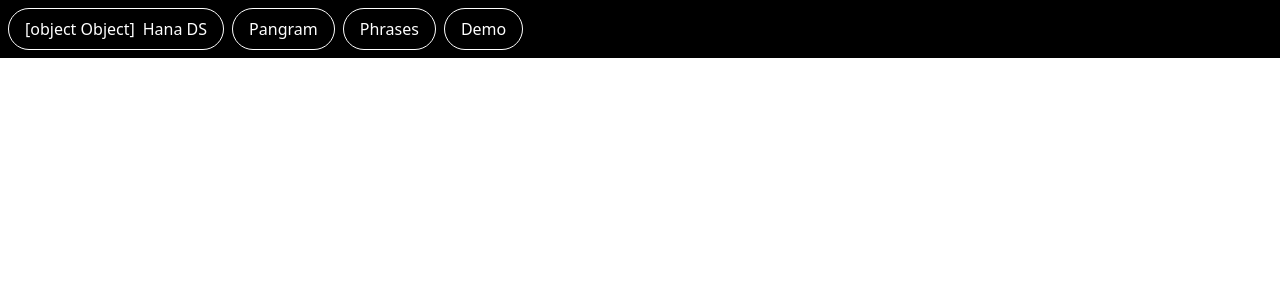
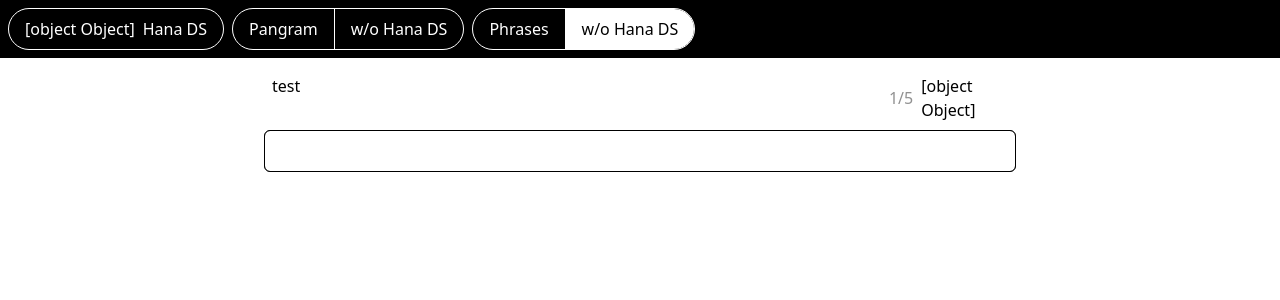
Before and after one commit to nasicha/keyboard, a Nuxt app: page /phrases_without_keyboard in a window 1280 px wide. Shown: the top 300 px of the page. Built offline with nearby package versions, Linux system fonts and the light colour scheme.

Commit message:
feat: summer cleanup, added w/o keyboard pages for case study

```diff
--- a/components/Molecules/Header.vue
+++ b/components/Molecules/Header.vue
@@ -2,14 +2,19 @@
   <div class="nav">
     <NuxtLink
       to="/"
-      class="flex justify-center items-center gap-2"
+      class="nav-link nav-link-logo"
     >
       <HanaDSLogo class="w-8 h-8" />
       <span>Hana DS</span>
     </NuxtLink>
-    <NuxtLink to="/pangram">Pangram</NuxtLink>
-    <NuxtLink to="/phrases">Phrases</NuxtLink>
-    <NuxtLink to="/demo">Demo</NuxtLink>
+    <div class="nav-link nav-link-wrapper">
+      <NuxtLink to="/pangram">Pangram</NuxtLink>
+      <NuxtLink to="/pangram_without_keyboard">w/o Hana DS</NuxtLink>
+    </div>
+    <div class="nav-link nav-link-wrapper">
+      <NuxtLink to="/phrases">Phrases</NuxtLink>
+      <NuxtLink to="/phrases_without_keyboard">w/o Hana DS</NuxtLink>
+    </div>
   </div>
 </template>
 <script setup lang="ts">
@@ -18,18 +23,35 @@ import HanaDSLogo from "@/assets/icons/hana_ds-logo-bg.svg?component";
 <style lang="scss" scoped>
 .nav {
   @apply flex w-full bg-base p-2 items-center gap-2;
+  &-link {
+    @apply text-center text-secondary bg-base border border-secondary rounded-full;
 
-  & a {
-    @apply text-center text-secondary px-4 py-2 bg-base border border-secondary rounded-full;
+    &-logo {
+      @apply flex justify-center px-4 py-2 items-center gap-2;
+    }
 
-    &.router-link-active {
+    &-wrapper {
+      @apply flex h-full overflow-hidden;
+
+      & > a {
+        @apply first:border-r px-4 py-2;
+        &.router-link-active {
+          @apply bg-secondary text-base border-base;
+        }
+
+        &:hover {
+          @apply bg-secondary text-base border-base;
+        }
+      }
+    }
+
+    &.router-link-active:not(.nav-link-wrapper) {
       @apply bg-secondary text-base border-base;
     }
 
-    &:hover {
+    &:hover:not(.nav-link-wrapper) {
       @apply bg-secondary text-base border-base;
     }
   }
-
 }
 </style>
--- a/components/Organisms/KeyboardWithPhrases.vue
+++ b/components/Organisms/KeyboardWithPhrases.vue
@@ -51,7 +51,7 @@ import { timeIntervalHelper } from "@/types/timeIntervalHelper";
 import { mapGamepadToXbox360Controller } from "@vueuse/core";
 import { toRefs } from "vue";
 
-const props = defineProps<{ gamepad: Gamepad; phrases: string[]; showGamepad?: boolean }>();
+const props = defineProps<{ gamepad: Gamepad; phrases: string[]; showHanaDS?: boolean }>();
 
 // time & animation variables
 const multiDelay = 500;
--- /dev/null
+++ b/pages/pangram_without_keyboard.vue
@@ -0,0 +1,99 @@
+<template>
+    <div class="flex flex-col">
+    <div class="w-full h-auto px-2 pb-2 flex justify-between">
+      <span
+        v-html="phrase"
+        class="resize-none w-full"
+      />
+      <div
+        v-if="phrases.length > 1"
+        class="flex items-center gap-2"
+      >
+        <span class="text-background">{{ phrasesIndex+1 }}/{{ phrases.length }}</span>
+        <IconStart class="h-6 w-6 rounded-full stroke-base stroke-[4]" :class="{ [`invert`]: animateStart }" />
+      </div>
+    </div>
+    <div class="relative mb-4">
+      <input
+        v-model="input"
+        ref="inputField"
+        @keyup.enter="submitPhrase"
+        @click="setCursor"
+        class="relative z-10 bg-transparent w-full p-2 border rounded-md border-base resize-none outline-none"
+      />
+      <div
+        class="absolute top-0 left-0 w-full h-full z-0 border rounded-md border-base opacity-60"
+        :class="{ phrase__correct: animatePhraseState === 1, phrase__wrong: animatePhraseState === 2}" />
+    </div>
+  </div>
+</template>
+
+<script setup lang="ts">
+import { useGamepad } from "@vueuse/core";
+import Infotable from "~/components/Molecules/Infotable.vue";
+import Alert from "~/components/Molecules/Alert.vue";
+
+
+const input = ref("");
+const inputArray = ref<string[]>([]);
+const inputField = ref<HTMLTextAreaElement | null>(null);
+
+onMounted(() => {
+  inputField.value?.focus();
+});
+
+/*
+* phrase logic
+*/
+const phrasesIndex = ref(0);
+const animateStart = ref(false);
+const animatePhraseState = ref(0);
+
+const phrases = ref<string[]>([]);
+phrases.value.push("The quick brown fox jumps over the lazy dog.")
+const phrase = ref("");
+phrase.value = phrases.value[phrasesIndex.value];
+
+const nextPhrase = () => {
+  phrasesIndex.value = (phrasesIndex.value + 1) % phrases.value.length;
+  phrase.value = phrases.value[phrasesIndex.value];
+}
+
+const cleanInput = () => {
+  input.value = "";
+  inputArray.value = [];
+  animatePhraseState.value = 0;
+  animateStart.value = false;
+}
+
+const submitPhrase = () => {
+  if(phrases.value.length <= 1) return;
+
+  if(input.value === phrase.value) {
+    animatePhraseState.value = 1;
+    setTimeout(() => {
+      animatePhraseState.value = 0;
+      cleanInput();
+      nextPhrase();
+    }, 1000);
+  } else {
+    animatePhraseState.value = 2;
+    setTimeout(() => {
+      animatePhraseState.value = 0;
+    }, 1000);
+  }
+}
+</script>
+<style lang="scss" scoped>
+.phrase {
+  &__correct, &__wrong {
+    @apply animate-[pulse_750ms_ease-in-out_infinite];
+  }
+  &__correct {
+    @apply bg-phrase-correct;
+  }
+  &__wrong {
+    @apply bg-phrase-wrong;
+  }
+}
+</style>
--- /dev/null
+++ b/pages/phrases_without_keyboard.vue
@@ -0,0 +1,96 @@
+<template>
+  <div class="flex flex-col">
+  <div class="w-full h-auto px-2 pb-2 flex justify-between">
+    <span
+      v-html="phrase"
+      class="resize-none w-full"
+    />
+    <div
+      v-if="showSubmitButton"
+      class="flex items-center gap-2"
+    >
+      <span class="text-background">{{ phrasesIndex+1 }}/{{ phrases.length }}</span>
+      <IconStart class="h-6 w-6 rounded-full stroke-base stroke-[4]" :class="{ [`invert`]: animateStart }" />
+    </div>
+  </div>
+  <div class="relative mb-4">
+    <input
+      v-model="input"
+      ref="inputField"
+      @keyup.enter="submitPhrase"
+      class="relative z-10 bg-transparent w-full p-2 border rounded-md border-base resize-none outline-none"
+    />
+    <div
+      class="absolute top-0 left-0 w-full h-full z-0 border rounded-md border-base opacity-60"
+      :class="{ phrase__correct: animatePhraseState === 1, phrase__wrong: animatePhraseState === 2}" />
+  </div>
+</div>
+</template>
+
+<script setup lang="ts">
+import IconStart from "@/assets/icons/xbox_button_start.svg?component";
+
+const input = ref("");
+const inputArray = ref<string[]>([]);
+const inputField = ref<HTMLTextAreaElement | null>(null);
+const showSubmitButton = ref(false);
+
+onMounted(() => {
+  inputField.value?.focus();
+  showSubmitButton.value = phrases.length > 1;
+});
+
+/*
+* phrase logic
+*/
+const phrasesIndex = ref(0);
+const animateStart = ref(false);
+const animatePhraseState = ref(0);
+
+const phrases = usePhrases();
+const phrase = ref("");
+phrase.value = phrases[phrasesIndex.value];
+
+const nextPhrase = () => {
+  phrasesIndex.value = (phrasesIndex.value + 1) % phrases.length;
+  phrase.value = phrases[phrasesIndex.value];
+}
+
+const cleanInput = () => {
+input.value = "";
+inputArray.value = [];
+animatePhraseState.value = 0;
+animateStart.value = false;
+}
+
+const submitPhrase = () => {
+if(phrases.length <= 1) return;
+
+if(input.value === phrase.value) {
+  animatePhraseState.value = 1;
+  setTimeout(() => {
+    animatePhraseState.value = 0;
+    cleanInput();
+    nextPhrase();
+  }, 1000);
+} else {
+  animatePhraseState.value = 2;
+  setTimeout(() => {
+    animatePhraseState.value = 0;
+  }, 1000);
+}
+}
+</script>
+<style lang="scss" scoped>
+.phrase {
+&__correct, &__wrong {
+  @apply animate-[pulse_750ms_ease-in-out_infinite];
+}
+&__correct {
+  @apply bg-phrase-correct;
+}
+&__wrong {
+  @apply bg-phrase-wrong;
+}
+}
+</style>
```
Also changed, not shown: pages/usegameapi-demo.vue (renamed from pages/demo.vue).
